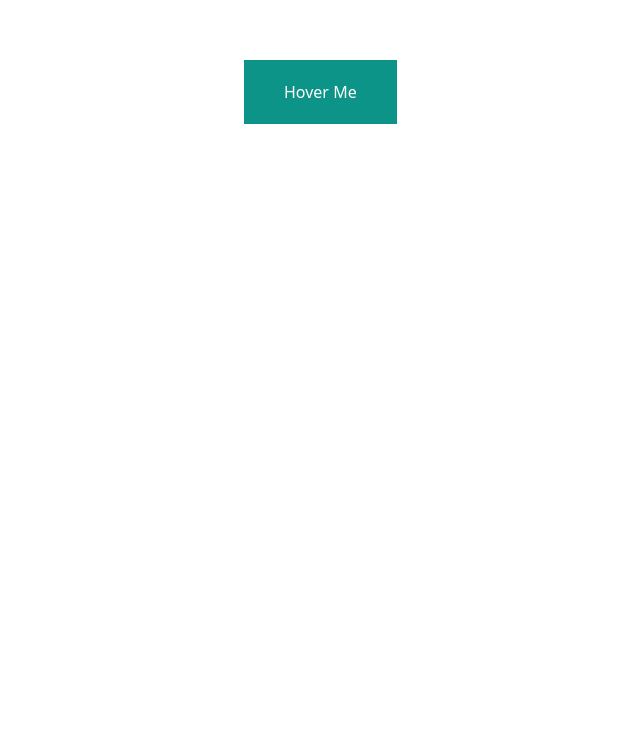
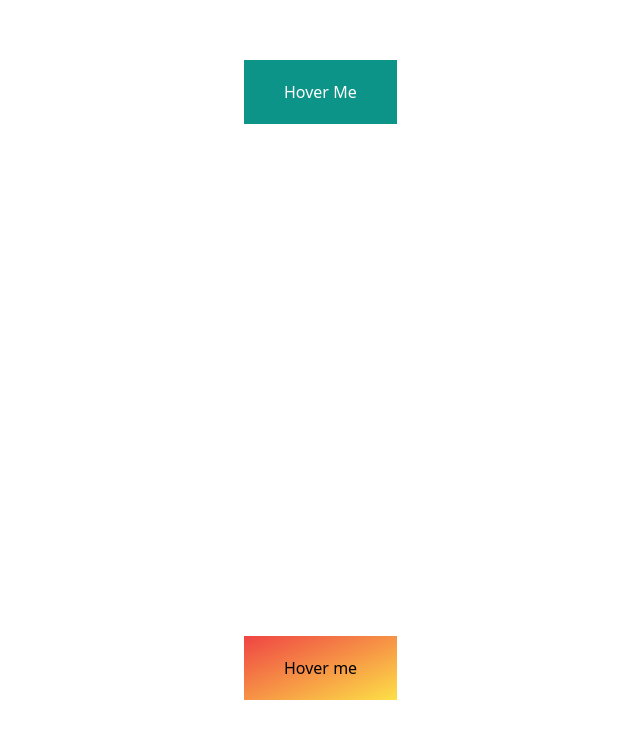
Before and after one commit to Garegin60006/tailwindcss, a website: page src/index.html in a window 1280 px wide. Shown: the part 196-934 px from the top of the page, without its empty margins (12-652 px from the left). Before the commit the page ends 800 px from the top, so only its background shows below. Drawn offline with Linux system fonts and the light colour scheme.

Commit message:
gradient

```diff
--- a/src/index.html
+++ b/src/index.html
@@ -11,7 +11,9 @@
 
 
 
-    <button class="m-64 py-5 px-10 bg-teal-600 hover:scale-150 text-white transition easy-in-out delay-500 duration-1000 hover:animate-pulse">Hover Me</button>
+    <button class="m-64 py-5 px-10 bg-teal-600 hover:scale-150 text-white transition easy-in-out delay-500 duration-1000 hover:animate-spin">Hover Me</button>
+
+    <button class="py-5 px-10 m-64 bg-gradient-to-br from-red-500 to-yellow-300">Hover me</button>
 
 
 </body>
```
Also changed, not shown: dist/output.css.
